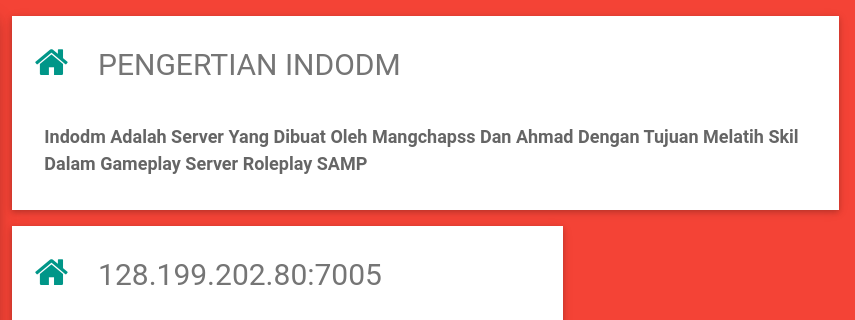
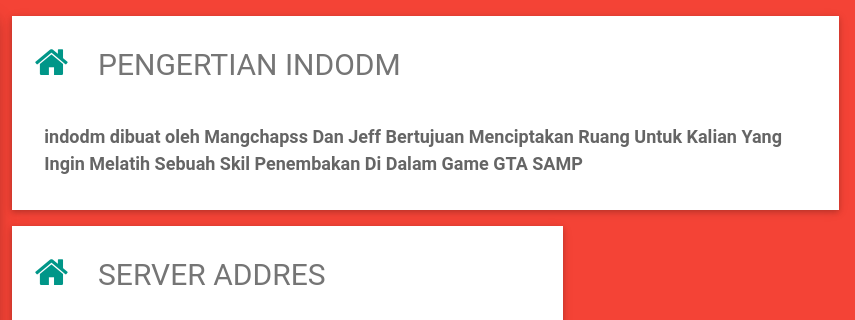
Before and after one commit to indodmwebsite/indodmwebsite.github.io, a plain HTML site: page index.html in a window 1280 px wide. Shown: the top 320 px of the page, 425-1280 px from the left. Drawn offline with nearby package versions, Linux system fonts and the light colour scheme; a web font is replaced by a local one.

Commit message:
index.html

```diff
--- a/index.html
+++ b/index.html
@@ -21,7 +21,7 @@ html,body,h1,h2,h3,h4,h5,h6 {font-family: "Roboto", sans-serif}
 <div class="w3-third">
 <div class="w3-white w3-text-grey w3-card-4">
 <div class="w3-display-container">
-<img src="https://cdn.discordapp.com/attachments/889294933087907850/1185162435020206160/gta-131213b.jpg?ex=658e9b87&is=657c2687&hm=ca8cbe3d1daf8b927eb0ba5ae6d4fa34e24662d6eb5b9e05340b18d1dc8b631d&">
+<img src="https://media.discordapp.net/attachments/889294933087907850/1185163824475680828/gta-131213b2.jpg?ex=658e9cd3&is=657c27d3&hm=8813e55bdc890a0751789fef8df4f487aaf3f164dafc4b59fea171486a1578c8&">
 <div class="w3-display-bottomleft w3-container w3-text-White">
 <h2> INDODM </h2>
 </div>
@@ -43,7 +43,7 @@ html,body,h1,h2,h3,h4,h5,h6 {font-family: "Roboto", sans-serif}
 <div class="w3-container w3-card w3-white w3-margin-bottom">
 <h2 class="w3-text-grey w3-padding-16"><i class="fa fa-home fa-fw w3-margin-right w3-xxlarge w3-text-teal"></i> PENGERTIAN INDODM </h2>
 <div class="w3-container">
-<h5 class="w3-opacity"><b> Indodm Adalah Server Yang Dibuat Oleh Mangchapss Dan Ahmad Dengan Tujuan Melatih Skil Dalam Gameplay Server Roleplay SAMP </b></h5>
+<h5 class="w3-opacity"><b> indodm dibuat oleh Mangchapss Dan Jeff Bertujuan Menciptakan Ruang Untuk Kalian Yang Ingin Melatih Sebuah Skil Penembakan Di Dalam Game GTA SAMP </b></h5>
 <h6 class="w3-text-teal"><i class></i> </h6>
 <br>
 </div>
@@ -51,7 +51,7 @@ html,body,h1,h2,h3,h4,h5,h6 {font-family: "Roboto", sans-serif}
 
 <div class="w3-twothird">
 <div class="w3-container w3-card w3-white w3-margin-bottom">
-<h2 class="w3-text-grey w3-padding-16"><i class="fa fa-home fa-fw w3-margin-right w3-xxlarge w3-text-teal"></i> 128.199.202.80:7005 </h2>
+<h2 class="w3-text-grey w3-padding-16"><i class="fa fa-home fa-fw w3-margin-right w3-xxlarge w3-text-teal"></i> SERVER ADDRES </h2>
 <div class="w3-container">
 <h5 class="w3-opacity"><b> 128.199.202.80:7005 </b></h5>
 <p><i class="fa fa-envelope fa-fw w3-margin-right w3-large w3-text-teal"></i><a href="https://discord.gg/r9EmRcW3sb/?text=REPORT PLAYER OOC"> REPORT PLAYER </a></p>
```
